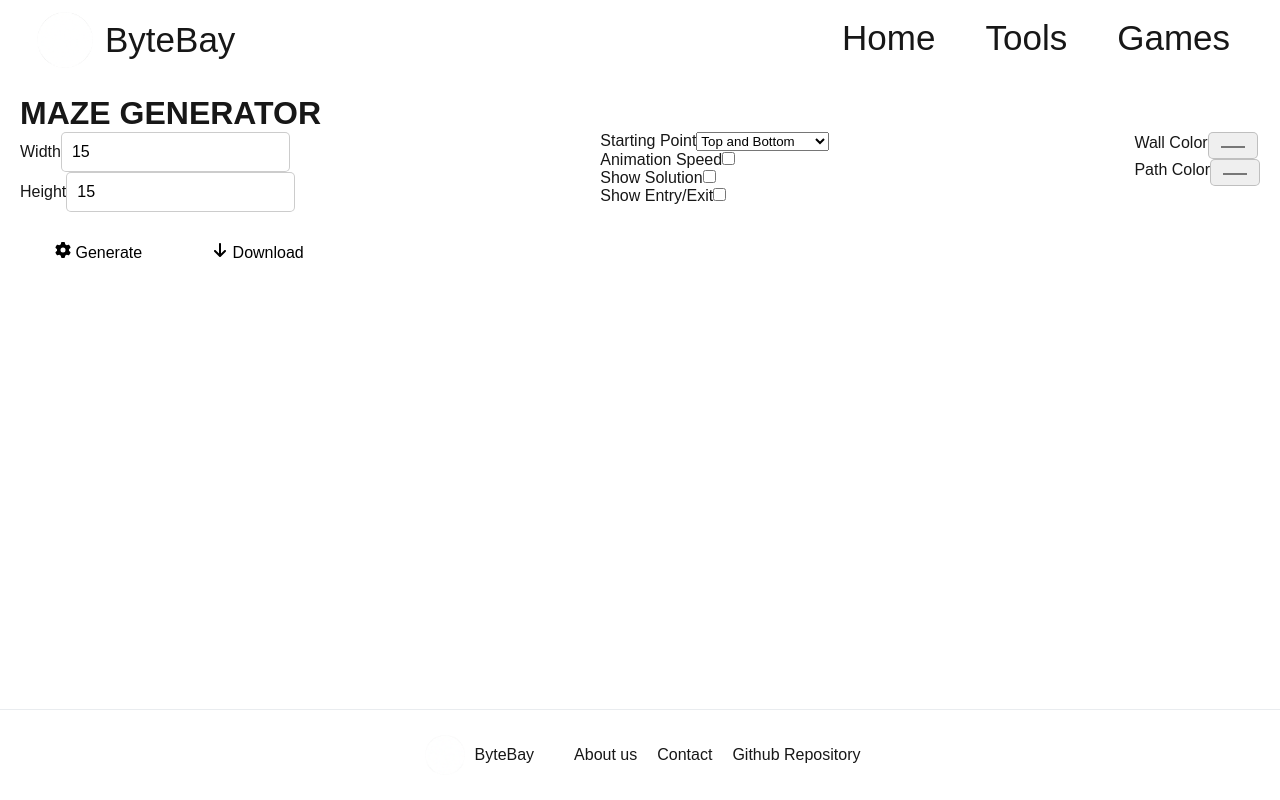
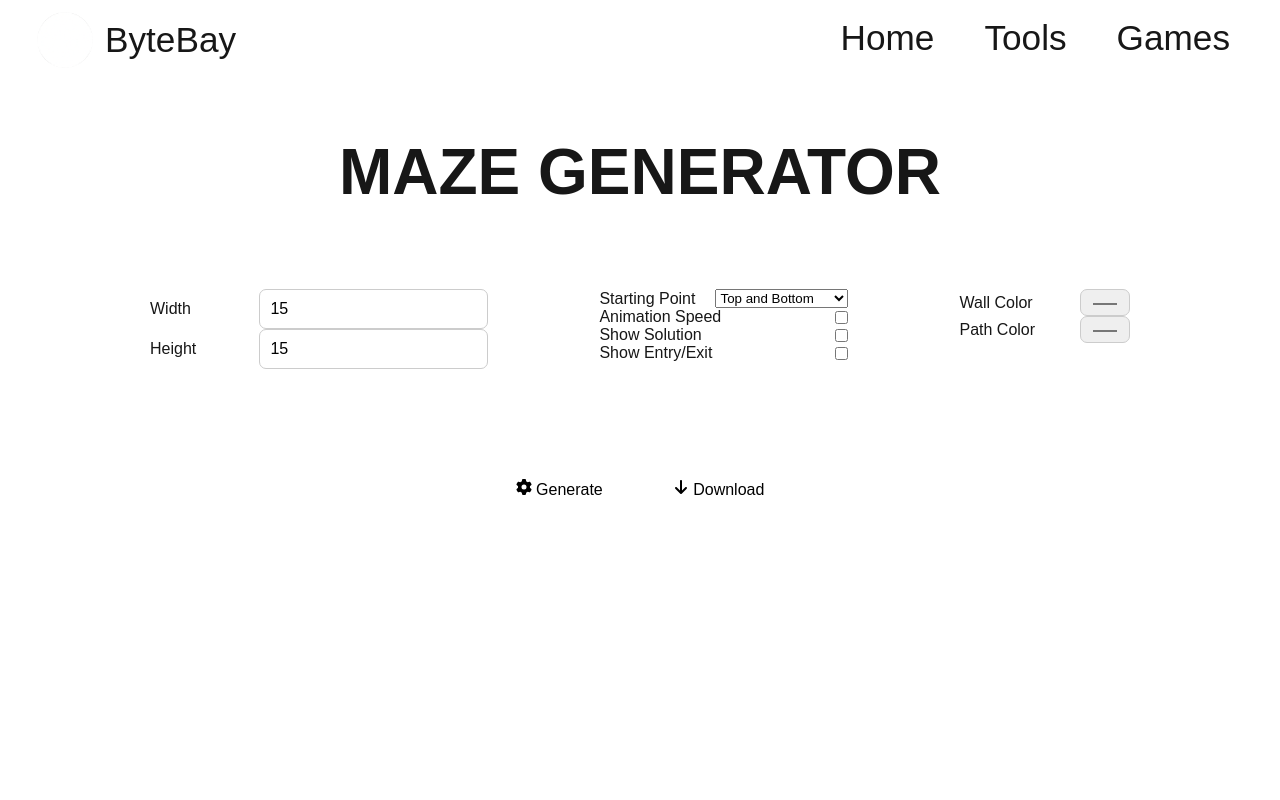
Before and after one commit to hafemi/bytecrate, a Next.js app: page /tools/maze-generator in a window 1280 px wide. Shown: the top 800 px of the page. Built offline with nearby package versions, Linux system fonts and the light colour scheme.

Commit message:
Maze Generator - added CSS

```diff
--- a/app/globals.css
+++ b/app/globals.css
@@ -44,14 +44,14 @@ a {
 input::placeholder {
   /* Most modern browsers support this now. */
   color: rgb(255, 255, 255);
-  opacity: 0.8;
+  opacity: 0.7;
 }
 
 input {
   font-size: 1em;
   padding: 10px;
-  border-radius: 5px;
-  border: 1px solid rgb(0, 0, 0, 0.2);
+  border-radius: 7px;
+  border: 1px solid #ccc;
 }
 
 button {
@@ -78,3 +78,12 @@ ul, ol {
 li {
   margin-bottom: 5px;
 }
+
+h1 {
+  font-size: 4em;
+  display: flex;
+  justify-content: center;
+  align-items: center;
+  margin-top: 60px;
+  margin-bottom: 60px;
+}
--- a/app/layout.module.css
+++ b/app/layout.module.css
@@ -2,7 +2,7 @@
   display: flex;
   align-items: center;
   justify-content: space-between;
-  font-size: 35px;
+  font-size: 2.2em;
 }
 
 .footer {
@@ -55,7 +55,7 @@
   color: black;
   padding: 12px 16px;
   display: block;
-  font-size: 20px;
+  font-size: 0.6em;
 }
 
 .dropdownContent a:hover {
--- a/app/page.module.css
+++ b/app/page.module.css
@@ -22,5 +22,5 @@
 }
 
 .hidden {
-  display: none;
+  visibility: hidden;
 }
--- a/app/tools/maze-generator/page.module.css
+++ b/app/tools/maze-generator/page.module.css
@@ -6,13 +6,42 @@
 
 .main {
   flex: 1;
+}
+
+.userInputContainer {
+  display: flex;
+  flex-direction: column; /* Stack inputs vertically */
+  align-items: top;
   padding: 20px;
 }
 
-.inputGroup {
+.userInputGroup {
   display: flex;
-  flex-direction: row;
+  align-items: flex-start;
   justify-content: space-between;
-  margin-bottom: 20px;
-  gap: 100px;
+  padding: 0 50px;
+  max-width: 70em;
+  margin: 0 auto;
 }
+
+.userInput {
+  display: flex;
+  align-items: center;
+  justify-content: space-between;
+}
+
+.userInput label {
+  margin-right: 20px;
+}
+
+.buttonGroup {
+  display: flex;
+  justify-content: center;
+}
+
+.mazeContainer {
+  display: flex;
+  justify-content: center;
+  align-items: center;
+  padding: 20px;
+}
--- a/app/tools/maze-generator/page.tsx
+++ b/app/tools/maze-generator/page.tsx
@@ -37,7 +37,7 @@ export default function Home() {
       <Header />
       <main className={styles.main}>
         <h1 className={styles.heading}>MAZE GENERATOR</h1>
-        <div className={styles.inputGroup}>
+        <div className={styles.userInputGroup}>
           <InputFields
             invalidElements={invalidElements}
             width={width}
@@ -73,7 +73,7 @@ export default function Home() {
         </div>
         {/* buttons do not have their own component since that would
         lead to a lot of argument passing */}
-        <div>
+        <div className={styles.buttonGroup}>
           <button
             onClick={() =>
               handleGenerationButtonClicked({
@@ -112,7 +112,9 @@ export default function Home() {
             <FaArrowDown /> Download
           </button>
         </div>
-        <canvas id="mazeCanvas" width="0" height="0"></canvas>
+        <div className={styles.mazeContainer}>
+          <canvas id="mazeCanvas" width={500} height={500}></canvas>
+        </div>
       </main>
       <Footer />
     </div>
--- a/components/tools/maze-generator/canva-colors.tsx
+++ b/components/tools/maze-generator/canva-colors.tsx
@@ -1,4 +1,5 @@
 import styles from '@/app/page.module.css';
+import pageStyles from '@/app/tools/maze-generator/page.module.css';
 import React from 'react';
 
 interface CanvaColorsProps {
@@ -21,7 +22,8 @@ const CanvaColors: React.FC<CanvaColorsProps> = ({
   setExitColor,
 }) => {
   return (
-    <div>
+    <div className={pageStyles.userInputContainer}>
+      <div className={pageStyles.userInput}>
         <label htmlFor="wallColor">Wall Color</label>
         <input
           type="color"
@@ -32,7 +34,8 @@ const CanvaColors: React.FC<CanvaColorsProps> = ({
             setWallColor(e.target.value);
           }}
         />
-      <br />
+      </div>
+      <div className={pageStyles.userInput}>
         <label htmlFor="pathColor">Path Color</label>
         <input
           type="color"
@@ -43,8 +46,9 @@ const CanvaColors: React.FC<CanvaColorsProps> = ({
             setPathColor(e.target.value);
           }}
         />
-      <br />
+      </div>
       <div className={!showSolutionCheckbox ? styles.hidden : ''}>
+        <div className={pageStyles.userInput}>
           <label htmlFor="solutionColor">Solution Color</label>
           <input
             type="color"
@@ -56,7 +60,9 @@ const CanvaColors: React.FC<CanvaColorsProps> = ({
             }}
           />
         </div>
+      </div>
       <div className={!showEntryExitCheckbox ? styles.hidden : ''}>
+        <div className={pageStyles.userInput}>
           <label htmlFor="entryColor">Entry Color</label>
           <input
             type="color"
@@ -67,7 +73,8 @@ const CanvaColors: React.FC<CanvaColorsProps> = ({
               setEntryColor(e.target.value);
             }}
           />
-        <br />
+        </div>
+        <div className={pageStyles.userInput}>
           <label htmlFor="exitColor">Exit Color</label>
           <input
             type="color"
@@ -80,6 +87,7 @@ const CanvaColors: React.FC<CanvaColorsProps> = ({
           />
         </div>
       </div>
+    </div>
   );
 };
 
--- a/components/tools/maze-generator/input.tsx
+++ b/components/tools/maze-generator/input.tsx
@@ -1,4 +1,5 @@
-import styles from '@/app/page.module.css';
+import mainStyles from '@/app/page.module.css';
+import pageStyles from '@/app/tools/maze-generator/page.module.css';
 import { MazeGenerator, EntryAndExit } from '@/components/tools/maze-generator/button-handler';
 import React from 'react';
 
@@ -52,12 +53,13 @@ export const InputFields: React.FC<InputFieldsProps> = ({
   setStartDirections,
 }) => {
   return (
-    <div>
+    <div className={pageStyles.userInputContainer}>
+      <div className={pageStyles.userInput}>
         <label htmlFor="width">Width</label>
         <input
           className={`
-          ${invalidElements.includes('width') ? styles.invalid : ''}
-          ${width == '' ? styles.emptyInput : styles.input}
+          ${invalidElements.includes('width') ? mainStyles.invalid : ''}
+          ${width == '' ? mainStyles.emptyInput : mainStyles.input}
         `}
           id="width"
           type="number"
@@ -75,12 +77,13 @@ export const InputFields: React.FC<InputFieldsProps> = ({
             });
           }}
         />
-      <br />
+      </div>
+      <div className={pageStyles.userInput}>
         <label htmlFor="height">Height</label>
         <input
           className={`
-          ${invalidElements.includes('height') ? styles.invalid : ''}
-          ${height == '' ? styles.emptyInput : styles.input}
+          ${invalidElements.includes('height') ? mainStyles.invalid : ''}
+          ${height == '' ? mainStyles.emptyInput : mainStyles.input}
         `}
           id="height"
           type="number"
@@ -98,16 +101,18 @@ export const InputFields: React.FC<InputFieldsProps> = ({
             });
           }}
         />
-      <br />
-      <div className={!animateCheckbox ? styles.hidden : ''}>
+      </div>
+      <div className={!animateCheckbox ? mainStyles.hidden : ''}>
+        <div className={pageStyles.userInput}>
           <label htmlFor="speedInMS">Speed (ms)</label>
           <input id="speedInMS" type="number" placeholder="100" onChange={(e) => setAnimationSpeed(e.target.value)} />
-        <br />
+        </div>
+        <div className={pageStyles.inputGroup}>
           <label htmlFor="startDirections">Start Directions</label>
           <input
             className={`
-          ${invalidElements.includes('startDirections') ? styles.invalid : ''}
-          ${startDirections == '' ? styles.emptyInput : styles.input}
+          ${invalidElements.includes('startDirections') ? mainStyles.invalid : ''}
+          ${startDirections == '' ? mainStyles.emptyInput : mainStyles.input}
           `}
             id="startDirections"
             type="string"
@@ -127,6 +132,7 @@ export const InputFields: React.FC<InputFieldsProps> = ({
           />
         </div>
       </div>
+    </div>
   );
 };
 
@@ -142,9 +148,14 @@ export const Checkboxes: React.FC<CheckboxesProps> = ({
   setShowSolutionCheckbox,
 }) => {
   return (
-    <div>
+    <div className={pageStyles.userInputContainer}>
+      <div className={pageStyles.userInput}>
         <label htmlFor="entryAndExit">Starting Point</label>
-      <select id="entryAndExit" value={entryAndExit} onChange={(e) => setEntryAndExit(e.target.value as EntryAndExit)}>
+        <select
+          id="entryAndExit"
+          value={entryAndExit}
+          onChange={(e) => setEntryAndExit(e.target.value as EntryAndExit)}
+        >
           <option value={EntryAndExit.TopAndBottom}>Top and Bottom</option>
           <option value={EntryAndExit.LeftAndRight}>Left and Right</option>
           <option value={EntryAndExit.DiagonalTopLeft}>Diagonal | Top Left</option>
@@ -152,7 +163,8 @@ export const Checkboxes: React.FC<CheckboxesProps> = ({
           <option value={EntryAndExit.Random}>Random</option>
           <option value={EntryAndExit.None}>None</option>
         </select>
-      <br />
+      </div>
+      <div className={pageStyles.userInput}>
         <label htmlFor="animationSpeedCheckbox">Animation Speed</label>
         <input
           id="animationSpeedCheckbox"
@@ -161,7 +173,8 @@ export const Checkboxes: React.FC<CheckboxesProps> = ({
             setAnimateCheckbox(!animateCheckbox);
           }}
         />
-      <br />
+      </div>
+      <div className={pageStyles.userInput}>
         <label htmlFor="showSolutionCheckbox">Show Solution</label>
         <input
           id="showSolutionCheckbox"
@@ -177,7 +190,8 @@ export const Checkboxes: React.FC<CheckboxesProps> = ({
             }
           }}
         />
-      <br />
+      </div>
+      <div className={pageStyles.userInput}>
         <label htmlFor="showEntryExitCheckbox">Show Entry/Exit</label>
         <input
           id="showEntryExitCheckbox"
@@ -193,6 +207,7 @@ export const Checkboxes: React.FC<CheckboxesProps> = ({
             }
           }}
         />
+      </div>
     </div>
   );
 };
```
Lines whose indentation alone changed are shown as unchanged.
